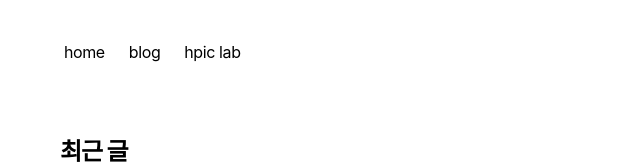
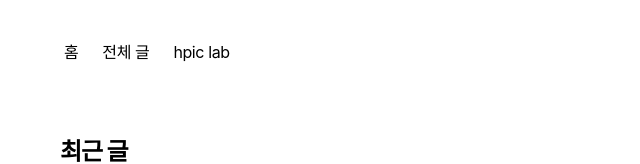
Before and after one commit to jonghoonparkk/portfolio, a Next.js app: page / in a window 1280 px wide. Shown: the top 164 px of the page, without its empty margins (292-932 px from the left). Built offline with nearby package versions, Linux system fonts and the light colour scheme.

Commit message:
Update nav.tsx

```diff
--- a/app/components/nav.tsx
+++ b/app/components/nav.tsx
@@ -2,10 +2,10 @@ import Link from 'next/link'
 
 const navItems = {
   '/': {
-    name: 'home',
+    name: '홈',
   },
   '/blog': {
-    name: 'blog',
+    name: '전체 글',
   },
   'https://hpic-lab.github.io/': {
     name: 'hpic lab',
```
